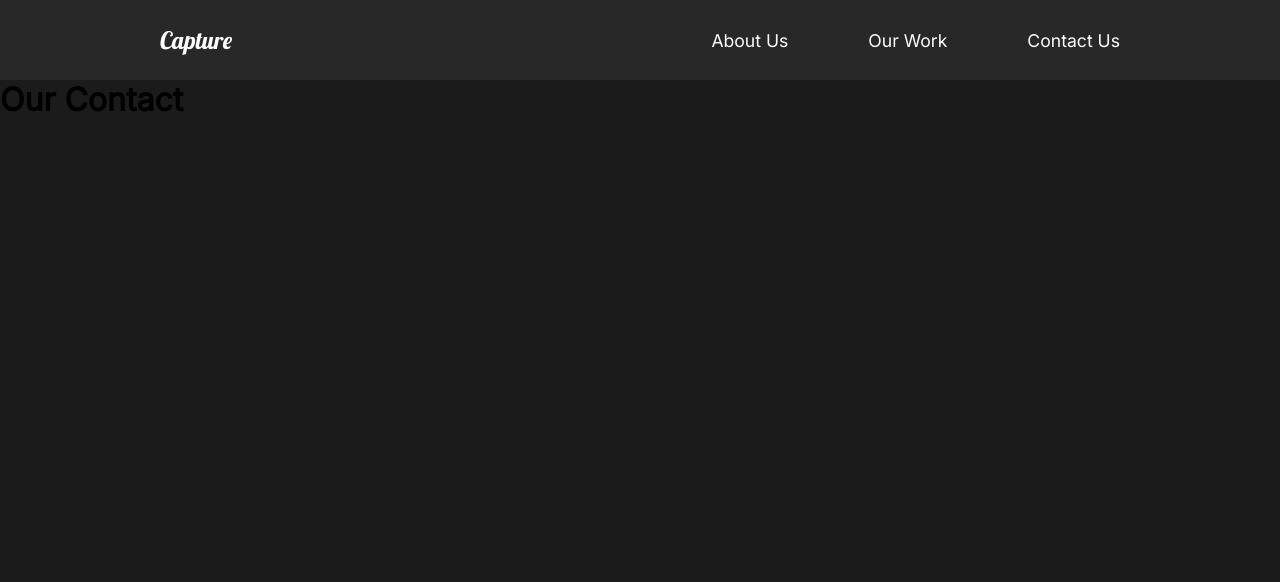
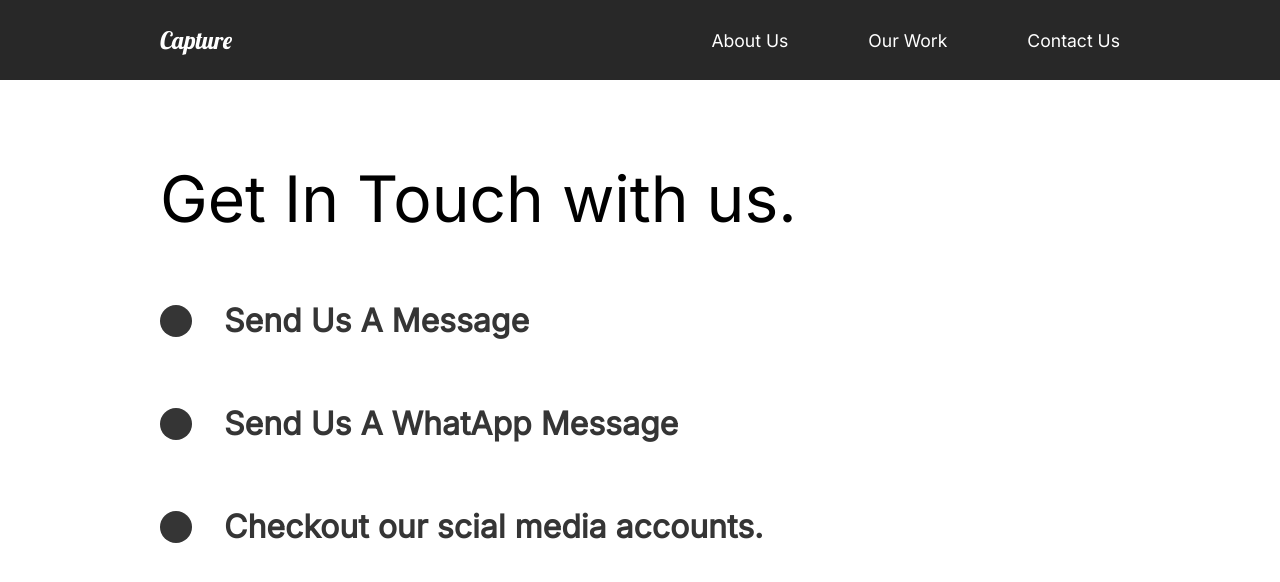
Before and after one commit to Mankge/capture-build, a React (Create React App) app: page /contact in a window 1280 px wide. Shown: the top 582 px of the page. Built offline with nearby package versions, Linux system fonts and the light colour scheme.

Commit message:
Contact Animation

```diff
--- a/src/components/GlobalStyle.js
+++ b/src/components/GlobalStyle.js
@@ -9,6 +9,7 @@ const GlobalStyle = createGlobalStyle`
 body{
     background: #1b1b1b;
     font-family: 'Inter', sans-serif;
+    overflow-x: hidden;
 }
 button{
     font-weight: bold;
--- a/src/components/Nav.js
+++ b/src/components/Nav.js
@@ -25,6 +25,8 @@ const Nav = () => {
 };
 
 const StyledNav = styled.nav`
+  position: sticky;
+  top: 0;
   min-height: 10vh;
   display: flex;
   margin: auto;
@@ -32,6 +34,7 @@ const StyledNav = styled.nav`
   align-items: center;
   padding: 1rem 10rem;
   background: #282828;
+  z-index: 10;
   a {
     color: white;
     text-decoration: none;
--- a/src/pages/ContactUs.js
+++ b/src/pages/ContactUs.js
@@ -1,17 +1,72 @@
 import { motion } from "framer-motion";
-import { pageAnimation } from "../animation";
+import { pageAnimation, titleAnim } from "../animation";
+import styled from "styled-components";
 
 const ContactUs = () => {
   return (
-    <motion.div
+    <ContactStyle
       variants={pageAnimation}
       initial="hidden"
       animate="show"
       exit="exit"
+      style={{ background: "#fff" }}
     >
-      <h1>Our Contact</h1>
-    </motion.div>
+      <Title>
+        <Hide>
+          <motion.h2 variants={titleAnim}>Get In Touch with us.</motion.h2>
+        </Hide>
+      </Title>
+      <div>
+        <Hide>
+          <Social variants={titleAnim}>
+            <Circle />
+            <h4>Send Us A Message</h4>
+          </Social>
+        </Hide>
+        <Hide>
+          <Social variants={titleAnim}>
+            <Circle />
+            <h4>Send Us A WhatApp Message</h4>
+          </Social>
+        </Hide>
+        <Hide>
+          <Social variants={titleAnim}>
+            <Circle />
+            <h4>Checkout our scial media accounts.</h4>
+          </Social>
+        </Hide>
+      </div>
+    </ContactStyle>
   );
 };
 
+const ContactStyle = styled(motion.div)`
+  padding: 5rem 10rem;
+  color: #353535;
+  min-height: 90vh;
+`;
+const Title = styled.div`
+  margin-bottom: 2rem;
+  color: black;
+`;
+
+const Hide = styled.div`
+  overflow: hidden;
+`;
+
+const Circle = styled.div`
+  border-radius: 50%;
+  width: 2rem;
+  height: 2rem;
+  background: #353535;
+`;
+
+const Social = styled(motion.div)`
+  display: flex;
+  align-items: center;
+  h4 {
+    margin: 2rem;
+  }
+`;
+
 export default ContactUs;
```
